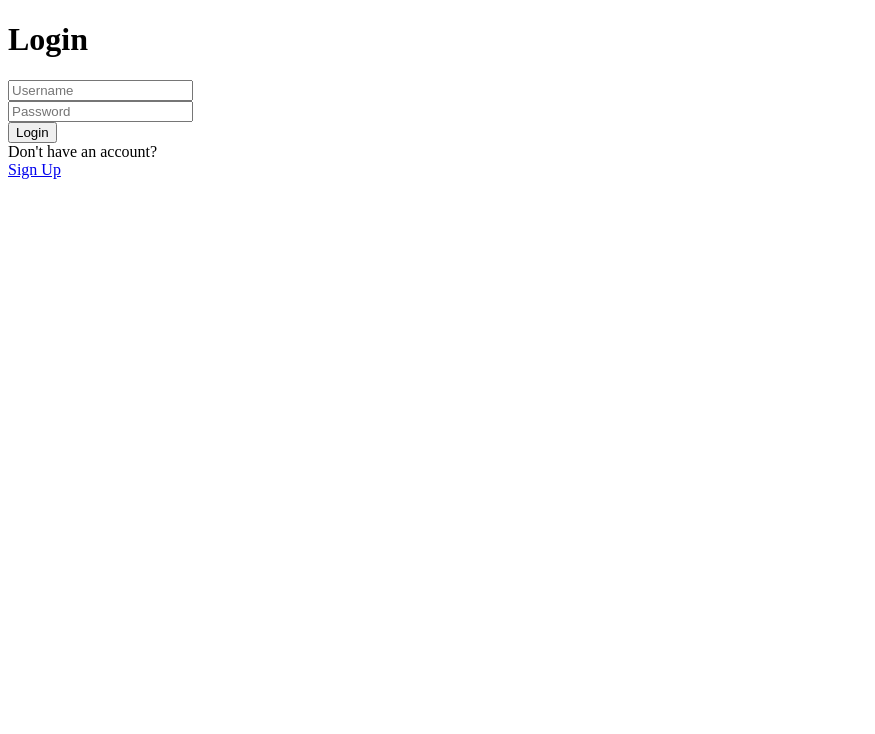
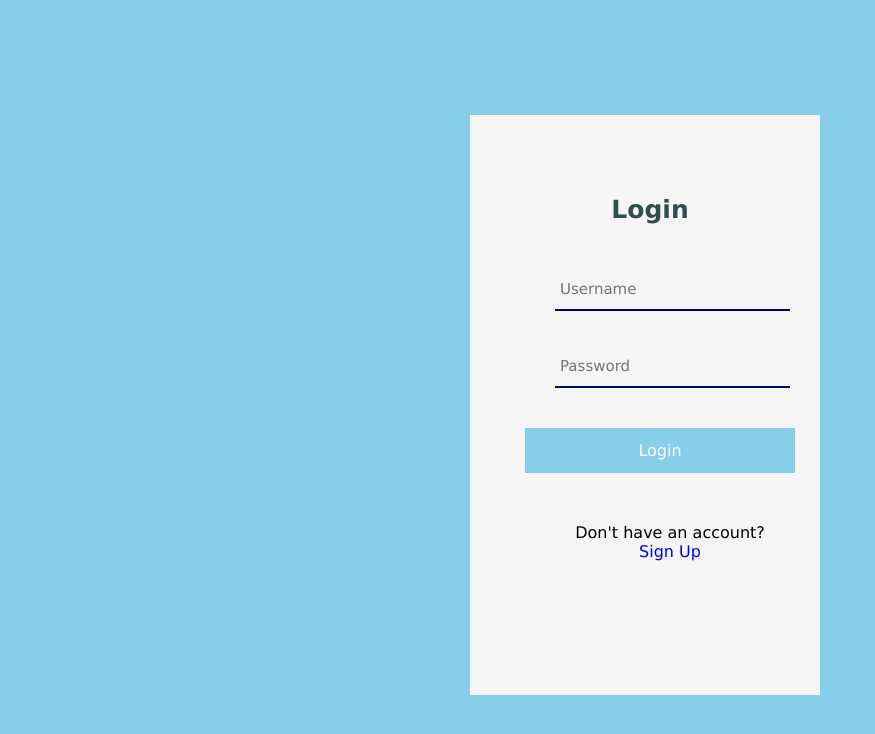
Before and after one commit to rabnmgr7/web-dev, a plain HTML site: page index.html in a window 1280 px wide. Shown: the whole page, without its empty margins (0-875 px from the left). Drawn offline with Linux system fonts and the light colour scheme.

Commit message:
class defined

```diff
--- a/index.html
+++ b/index.html
@@ -7,17 +7,17 @@
     <body>
         <form>
             <h1>Login</h1>
-            <div>
+            <div class="textBox">
                 <input type="text" placeholder="Username">
             </div>
-            <div>
+            <div class="textBox">
                 <input type="password" placeholder="Password">
             </div>
-            <input type="submit" value="Login">
-            <div>
+            <input type="submit" value="Login" class="loginBtn">
+            <div class="signup">
                 Don't have an account?
                 </br>
-                <a href="#">Sign Up</a>
+                <a href="#">Sign Up </a>
             </div>
         </form>
     </body>
--- a/main.css
+++ b/main.css
@@ -0,0 +1,69 @@
+*{
+    font-family: 'Lucida Sans', 'Lucida Sans Regular', 'Lucida Grande', 'Lucida Sans Unicode', Geneva, Verdana, sans-serif;
+    margin: 5px;
+    padding: 0px;
+    text-decoration: none;
+    box-sizing: border-box;
+}
+body{
+    min-height: 100vh;
+    background-color: skyblue;
+}
+form{
+    background-color: whitesmoke;
+    width: 350px;
+    height: 580px;
+    padding-left: 50px;
+    padding-top: 75px;
+    left: 50%;
+    top: 50%;
+    position: absolute;
+    transform: translate(-50%, -50%) /**making anchor point center**/
+}
+h1{
+    text-align: center;
+    margin-bottom: 45px;  /**margin for h1 starting from h1**/
+    color: darkslategray;
+    font-size: 25px;
+    margin-right: 45px; /**margin at right for h1 starting from h1**/
+}
+.textBox{ /** css for <div class="textBox">**/
+    border-bottom: 2px solid navy;
+    position: relative; /**normal position**/
+    margin-left: 35px;
+    margin-right: 30px;
+    margin-bottom: 35px;
+    margin-top: 35px;
+}
+.textBox input{ /**input tag in textbox class we used**/
+    background: none;
+    border: none;
+    outline: none;
+    width: 100%;
+    color: navy;
+    height: 30px;
+    font-size: 15px;
+}
+.loginBtn{
+    height: 45px;
+    width: 90%;
+    border: none;
+    outline: none;
+    background-color: skyblue;
+    background-size: 200%;
+    transition: 0.5s;
+    color: white;
+    font-size: 16px;
+}
+.loginBtn:hover{
+    background-position: right;
+    font-size: 17px;
+}
+.signup{
+    color: black;
+    margin-top: 45px;
+    text-align: center;
+}
+.signup{
+    color: black;
+}
```
